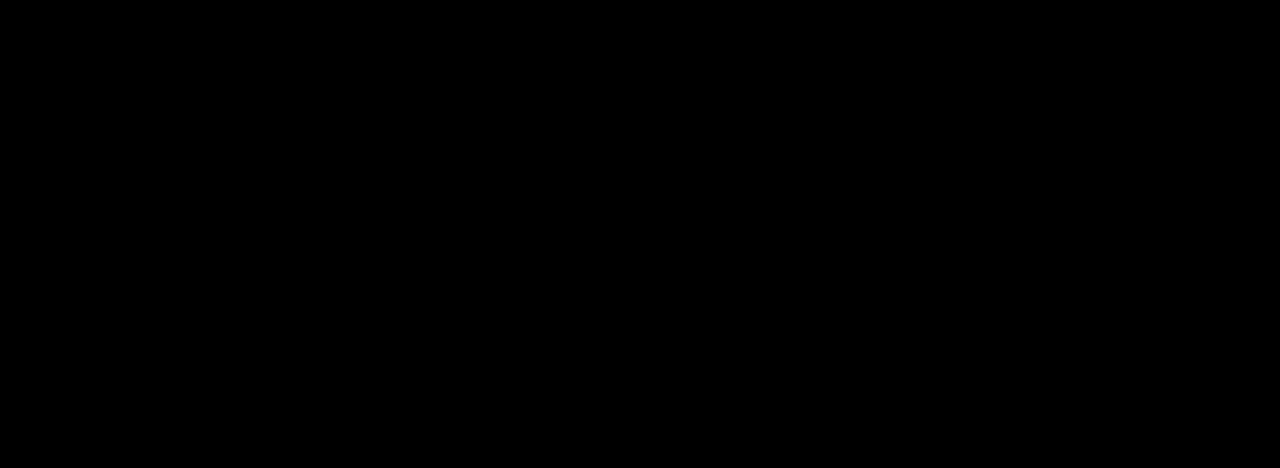
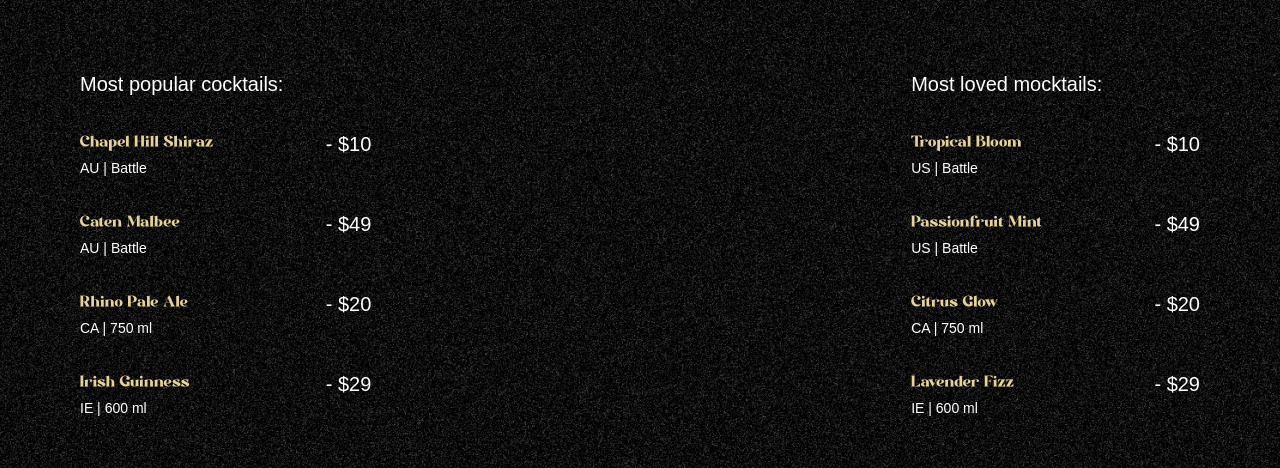
Before and after one commit to fateme-adiban/gsap-cocktails, a React (Vite) app: page / in a window 1280 px wide. Shown: the part 890-1358 px from the top of the page. Built offline with nearby package versions, Linux system fonts and the light colour scheme; a web font is replaced by a local one.

Commit message:
Implement Cocktails Section

```diff
--- a/package.json
+++ b/package.json
@@ -13,6 +13,7 @@
     "@gsap/react": "^2.1.2",
     "@tailwindcss/vite": "^4.1.12",
     "gsap": "^3.13.0",
+    "lenis": "^1.1.14-dev.5",
     "react": "^19.1.1",
     "react-dom": "^19.1.1",
     "react-responsive": "^10.0.1",
--- a/src/App.jsx
+++ b/src/App.jsx
@@ -1,15 +1,27 @@
 import gsap from "gsap"
+import Lenis from "lenis"
 import { ScrollTrigger, SplitText } from "gsap/all"
 import Navbar from "./components/Navbar"
 import Hero from "./components/Hero"
+import Cocktails from "./components/Cocktails"
 
 gsap.registerPlugin(ScrollTrigger, SplitText)
 
 const App = () => {
+  const lenis = new Lenis()
+
+  function raf(time) {
+    lenis.raf(time)
+    requestAnimationFrame(raf)
+  }
+
+  requestAnimationFrame(raf)
+
   return (
     <main>
       <Navbar />
       <Hero />
+      <Cocktails />
     </main>
   )
 }
--- /dev/null
+++ b/src/components/Cocktails.jsx
@@ -0,0 +1,74 @@
+import React from "react"
+import { cocktailLists, mockTailLists } from "../../constants"
+import { useGSAP } from "@gsap/react"
+import gsap from "gsap"
+
+const Cocktails = () => {
+  useGSAP(() => {
+    const parallaxTimeline = gsap.timeline({
+      scrollTrigger: {
+        trigger: "#cocktails",
+        start: "top 30%",
+        end: "bottom 80%",
+        scrub: true
+      }
+    })
+
+    parallaxTimeline
+      .from("#c-left-leaf", {
+        x: -100,
+        y: 100
+      })
+      .from("#c-right-leaf", {
+        x: 100,
+        y: 100
+      })
+  })
+
+  return (
+    <section id="cocktails" className="noisy">
+      <img src="/images/cocktail-left-leaf.png" alt="l-leaf" id="c-left-leaf" />
+      <img src="/images/cocktail-right-leaf.png" alt="r-leaf" id="c-right-leaf" />
+
+      <div className="list">
+        <div className="popular">
+          <h2>Most popular cocktails:</h2>
+
+          <ul>
+            {cocktailLists.map(({ name, country, detail, price }) => (
+              <li key={name}>
+                <div className="md:me-28">
+                  <h3>{name}</h3>
+                  <p>
+                    {country} | {detail}
+                  </p>
+                </div>
+                <span>- {price}</span>
+              </li>
+            ))}
+          </ul>
+        </div>
+
+        <div className="loved">
+          <h2>Most loved mocktails:</h2>
+
+          <ul>
+            {mockTailLists.map(({ name, country, detail, price }) => (
+              <li key={name}>
+                <div className="me-28">
+                  <h3>{name}</h3>
+                  <p>
+                    {country} | {detail}
+                  </p>
+                </div>
+                <span>- {price}</span>
+              </li>
+            ))}
+          </ul>
+        </div>
+      </div>
+    </section>
+  )
+}
+
+export default Cocktails
--- a/src/components/Hero.jsx
+++ b/src/components/Hero.jsx
@@ -16,7 +16,7 @@
     heroSplit.chars.forEach(char => char.classList.add("text-gradient"))
 
     gsap.from(heroSplit.chars, {
-      yPercent: 50,
+      yPercent: 100,
       duration: 1.8,
       ease: "expo.out",
       stagger: 0.05
@@ -24,7 +24,7 @@
 
     gsap.from(paragraphSplit.lines, {
       opacity: 0,
-      yPercent: 80,
+      yPercent: 100,
       duration: 1.8,
       ease: "expo.out",
       stagger: 0.06,
@@ -74,7 +74,7 @@
 
         <div className="body">
           <div className="content">
-            <div className="space-y-5 hidden md:block">
+            <div className="space-y-5 hidden xl:block">
               <p>Cool. Crisp. Classic.</p>
               <p className="subtitle">
                 Sip the Spirit <br /> of Summer
--- a/src/index.css
+++ b/src/index.css
@@ -113,7 +113,7 @@
         }
 
         .view-cocktails {
-          @apply space-y-5 mt-15 sm:mt-0 max-w-80 text-base sm:text-lg lg:max-w-2xs md:max-w-xs w-full;
+          @apply space-y-5 mt-5 sm:mt-0 max-w-180 text-base sm:text-lg lg:max-w-2xs md:max-w-xs w-full;
 
           p {
             @apply text-left;
@@ -135,15 +135,15 @@
     @apply relative min-h-dvh w-full overflow-hidden;
 
     #c-left-leaf {
-      @apply absolute left-0 md:bottom-0 md:top-auto -top-20 md:w-fit w-1/3;
+      @apply hidden sm:block absolute left-0 md:bottom-0 md:top-auto -top-20 md:w-fit w-1/3;
     }
 
     #c-right-leaf {
-      @apply absolute right-0 md:bottom-0 md:top-auto -top-20 md:w-fit w-1/3;
+      @apply hidden sm:block absolute right-0 md:bottom-0 md:top-auto -top-20 md:w-fit w-1/3;
     }
 
     .list {
-      @apply container mx-auto relative z-10 flex md:flex-row flex-col justify-between items-start gap-20 pt-40 2xl:px-0 px-5;
+      @apply container mx-auto relative z-10 flex md:flex-row flex-col justify-between items-start gap-20 pt-40 xl:px-20 px-5;
 
       .popular {
         @apply space-y-8 w-full md:w-fit;
```
Also changed, not shown: 2 other files (tests, documents, lock files or other folders).
